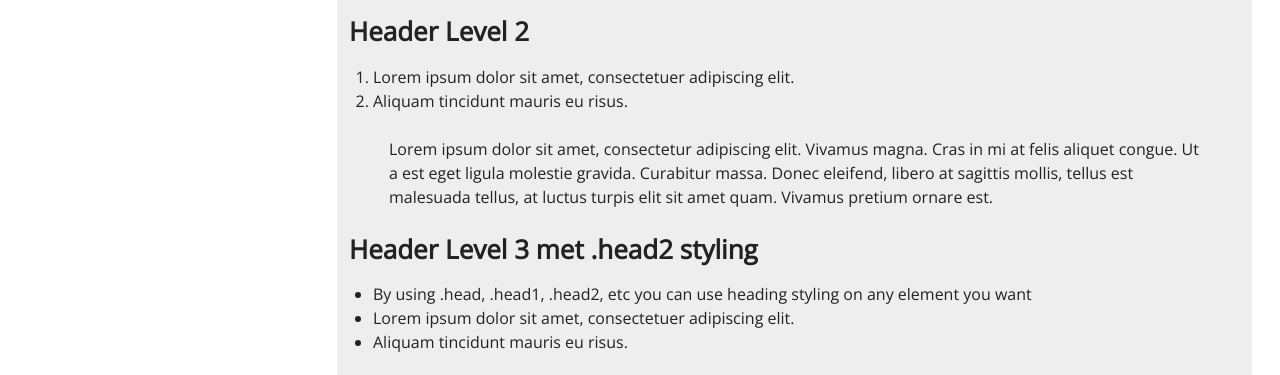
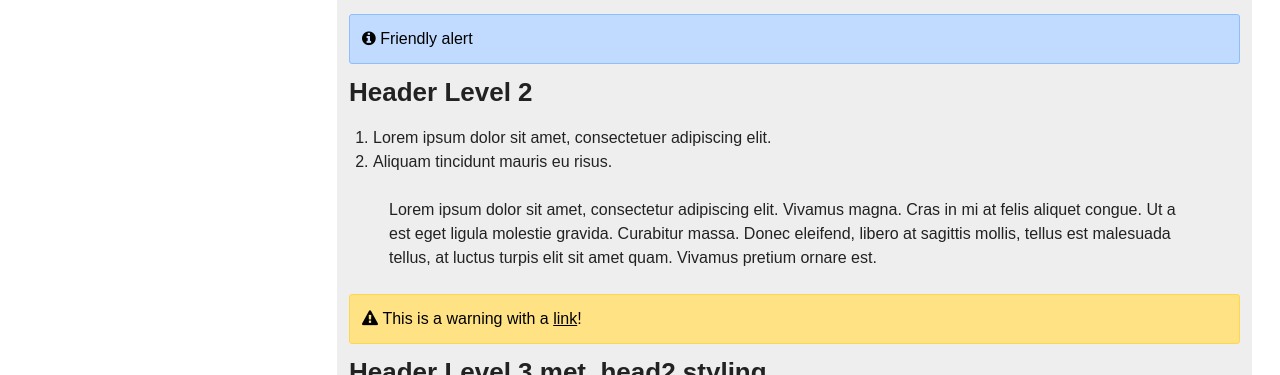
Before and after one commit to CastleCSS/castlecss-boilerplate, a website: page index.html in a window 1280 px wide. Shown: the part 846-1221 px from the top of the page. Drawn offline with nearby package versions, Linux system fonts and the light colour scheme.

Commit message:
Added exampled of alerts

```diff
--- a/index.html
+++ b/index.html
@@ -100,16 +100,20 @@
 						<h1 class="mt-0">Basic layout</h1>
 
 						<p><strong>Pellentesque habitant morbi tristique</strong> senectus et netus et malesuada fames ac turpis egestas. Vestibulum tortor quam, feugiat vitae, ultricies eget, tempor sit amet, ante. Donec eu libero sit amet quam egestas semper. <em>Aenean ultricies mi vitae est.</em> Mauris placerat eleifend leo. Quisque sit amet est et sapien ullamcorper pharetra. Vestibulum erat wisi, condimentum sed, <code>commodo vitae</code>, ornare sit amet, wisi. Aenean fermentum, elit eget tincidunt condimentum, eros ipsum rutrum orci, sagittis tempus lacus enim ac dui. <a href="#">Donec non enim</a> in turpis pulvinar facilisis. Ut felis.</p>
-
+						<div class="alert mb">
+							<i class="fa fa-info-circle"></i>&nbsp;Friendly alert
+						</div>
 						<h2>Header Level 2</h2>
 						<ol>
 							<li>Lorem ipsum dolor sit amet, consectetuer adipiscing elit.</li>
 							<li>Aliquam tincidunt mauris eu risus.</li>
 						</ol>
-
 						<blockquote>
 							<p>Lorem ipsum dolor sit amet, consectetur adipiscing elit. Vivamus magna. Cras in mi at felis aliquet congue. Ut a est eget ligula molestie gravida. Curabitur massa. Donec eleifend, libero at sagittis mollis, tellus est malesuada tellus, at luctus turpis elit sit amet quam. Vivamus pretium ornare est.</p>
 						</blockquote>
+						<div class="alert-warning mb">
+							<i class="fa fa-warning"></i>&nbsp;This is a warning with a <a href="#">link</a>!
+						</div>
 
 						<h3 class="head2">Header Level 3 met .head2 styling</h3>
 						<ul>
```
Also changed, not shown: dist/css/styles.min.css, 1 other file.
